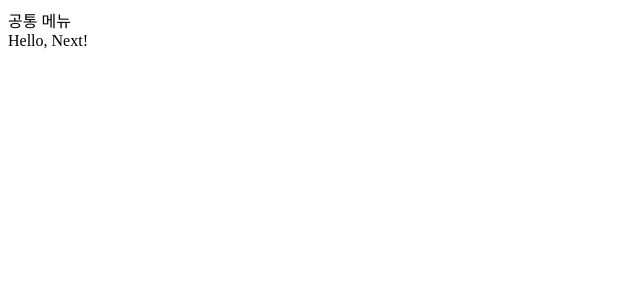
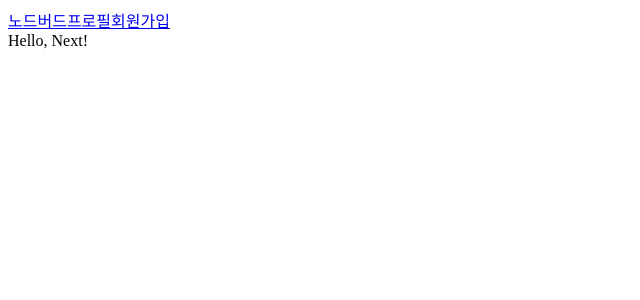
Before and after one commit to dannnnnnnnnny/nextjs, a Next.js app in the folder front/: page / in a window 1280 px wide. Shown: the top 300 px of the page, without its empty margins (0-640 px from the left). Built offline with nearby package versions, Linux system fonts and the light colour scheme.

Commit message:
add eslintrc

```diff
--- a/front/components/AppLayout.js
+++ b/front/components/AppLayout.js
@@ -1,15 +1,26 @@
 import PropTypes from 'prop-types';
+import Link from 'next/link';
 
 const AppLayout = ({ children }) => {
     return (
-        <div>
-            <div>공통 메뉴</div>
-            {children}
-        </div>
-    )
+			<div>
+				<div>
+					<Link href="/">
+						<a>노드버드</a>
+					</Link>
+					<Link href="/profile">
+						<a>프로필</a>
+					</Link>
+					<Link href="/signup">
+						<a>회원가입</a>
+					</Link>
+				</div>
+				{children}
+			</div>
+		);
 };
 
-AppLayout.PropTypes= {
+AppLayout.propTypes= {
     children: PropTypes.node.isRequired,
     // children: react의 node 타입
     // (화면에 그릴 수 있는 모든 것이 node타입)
--- a/front/package.json
+++ b/front/package.json
@@ -14,5 +14,11 @@
     "prop-types": "^15.7.2",
     "react": "^17.0.1",
     "react-dom": "^17.0.1"
+  },
+  "devDependencies": {
+    "eslint": "^7.14.0",
+    "eslint-plugin-import": "^2.22.1",
+    "eslint-plugin-react": "^7.21.5",
+    "eslint-plugin-react-hooks": "^4.2.0"
   }
 }
```
Also changed, not shown: 2 other files (tests, documents, lock files or other folders).
